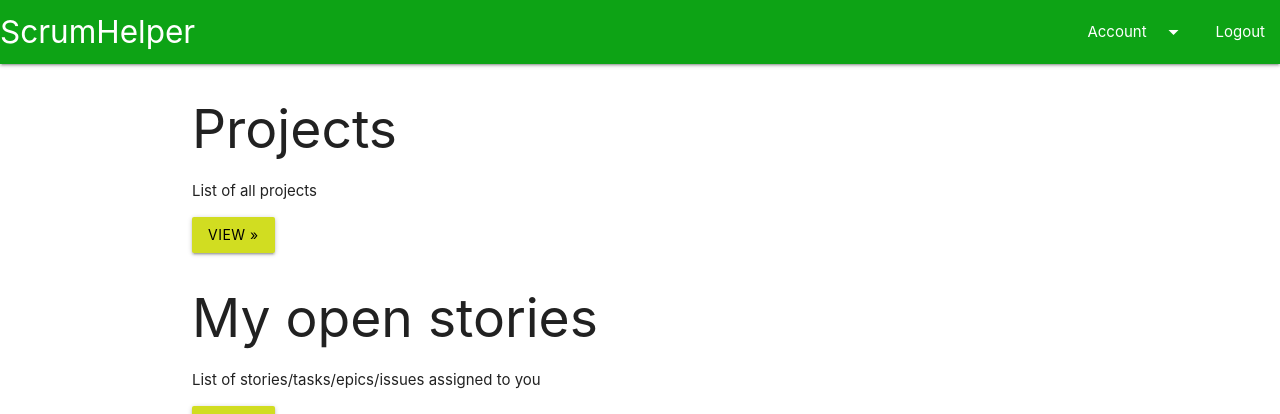
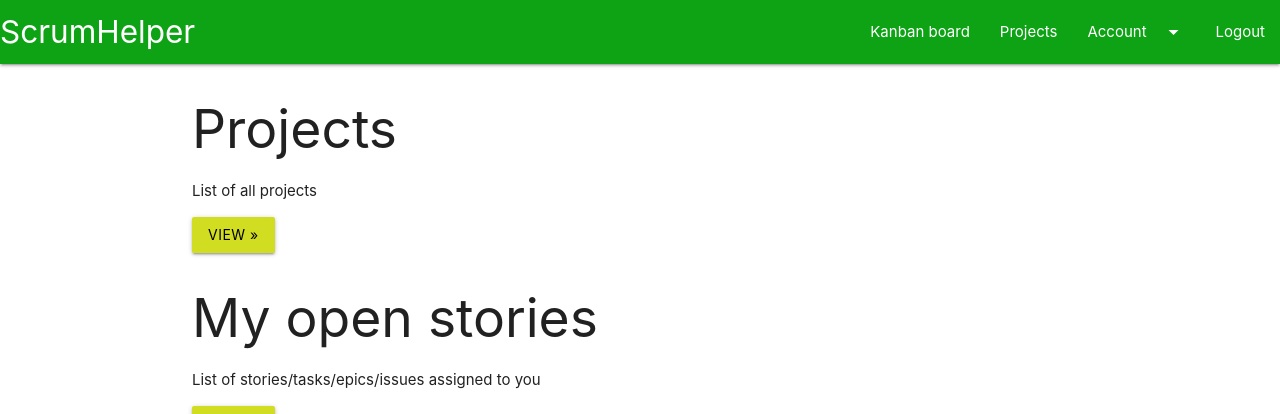
Before and after one commit to nalevi/project_django, a Django app: page /users/ in a window 1280 px wide. Shown: the top 414 px of the page. Run offline with Django 3.2, Linux system fonts and the light colour scheme; the visitor is signed in with stand-in values (Sample User, id 1).

Commit message:
frontend kontírozás navbar

```diff
--- a/ScrumHelper/ScrumHelper/templates/ScrumHelper/base.html
+++ b/ScrumHelper/ScrumHelper/templates/ScrumHelper/base.html
@@ -49,6 +49,8 @@
               <a href="{% url 'users:index' %}" class="brand-logo left">ScrumHelper</a>
               <ul id="nav-mobile" class="right hide-on-med-and-down">
                 {% block navbar_create %}{% endblock %}
+                <li><a href="#!">Kanban board</a></li>
+                <li><a href="{% url 'projects:index' %}">Projects</a></li>
                 <li><a class="dropdown-trigger" href="#!" data-target="dropdown1">Account <i class="material-icons right">arrow_drop_down</i></a></li>
                 <li><a href="{% url 'login:logout' %}" method="POST" action="{% url 'login:logout' %}">Logout</a></li>
               </ul>
--- /dev/null
+++ b/ScrumHelper/users/templates/users/profile.html
@@ -0,0 +1,2 @@
+{% extends 'ScrumHelper/base.html' %}
+{% load static %}
```
